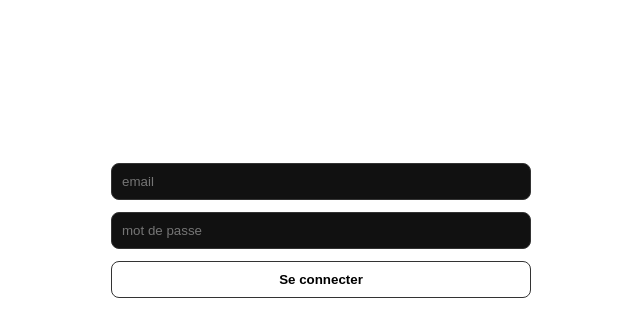
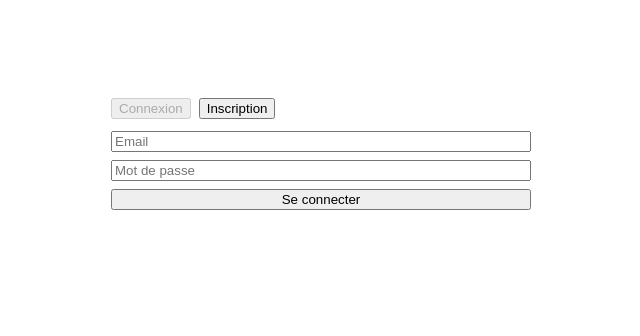
Before and after one commit to SaohTG/m3u-xstream-lector, a React (Vite) app in the folder packages/web/: page /auth in a window 1280 px wide. Shown: the top 336 px of the page, without its empty margins (319-959 px from the left). Built offline with nearby package versions, Linux system fonts and the light colour scheme; no server answers.

Commit message:
Update Auth.tsx

```diff
--- a/packages/web/src/routes/Auth.tsx
+++ b/packages/web/src/routes/Auth.tsx
@@ -1,80 +1,48 @@
-import React from 'react';
+import React, { useState } from 'react';
 import { useNavigate } from 'react-router-dom';
 import { api, setToken } from '../lib/api';
 
 export default function Auth() {
   const nav = useNavigate();
-  const [email, setEmail] = React.useState('');
-  const [password, setPassword] = React.useState('');
-  const [err, setErr] = React.useState('');
-  const [loading, setLoading] = React.useState(false);
+  const [mode, setMode] = useState<'login'|'signup'>('login');
+  const [email, setEmail] = useState('');
+  const [password, setPassword] = useState('');
+  const [err, setErr] = useState<string | null>(null);
+  const [loading, setLoading] = useState(false);
 
-  async function onLogin(e: React.FormEvent) {
+  const submit = async (e: React.FormEvent) => {
     e.preventDefault();
-    setErr('');
-    setLoading(true);
+    setErr(null); setLoading(true);
     try {
-      // endpoint principal
-      let r: any;
-      try {
-        r = await api('/auth/login', {
-          method: 'POST',
-          body: { email, password },
-        });
-      } catch (e: any) {
-        // compat si ton API utilise /auth/signin
-        if (String(e.message || '').startsWith('404')) {
-          r = await api('/auth/signin', {
-            method: 'POST',
-            body: { email, password },
-          });
-        } else {
-          throw e;
-        }
-      }
-
-      const token =
-        r?.access_token || r?.accessToken || r?.token || r?.jwt || null;
-      if (!token) throw new Error('Réponse API login invalide (token manquant)');
-
-      setToken(token);
+      const path = mode === 'login' ? '/auth/login' : '/auth/signup';
+      const res = await api(path, {
+        method: 'POST',
+        body: JSON.stringify({ email, password }), // ✅ JSON stringifié
+      });
+      const token = res?.access_token || res?.token;
+      if (!token) throw new Error('Token manquant');
+      setToken(token);                 // ✅ export présent
       nav('/onboarding', { replace: true });
     } catch (e: any) {
-      setErr(e?.message || 'Erreur de connexion');
+      setErr(e.message || String(e));
     } finally {
       setLoading(false);
     }
-  }
+  };
 
   return (
-    <div style={{ maxWidth: 420, margin: '10vh auto', padding: 16, color: '#fff' }}>
-      <h2>Connexion</h2>
-      <form onSubmit={onLogin} style={{ display: 'grid', gap: 12 }}>
-        <input
-          type="email"
-          placeholder="email"
-          value={email}
-          onChange={(e) => setEmail(e.target.value)}
-          style={{ padding: 10, borderRadius: 8, border: '1px solid #333', background: '#111', color: '#fff' }}
-          required
-        />
-        <input
-          type="password"
-          placeholder="mot de passe"
-          value={password}
-          onChange={(e) => setPassword(e.target.value)}
-          style={{ padding: 10, borderRadius: 8, border: '1px solid #333', background: '#111', color: '#fff' }}
-          required
-        />
-        <button
-          type="submit"
-          disabled={loading}
-          style={{ padding: '10px 14px', borderRadius: 8, border: '1px solid #333', background: '#fff', color: '#000', fontWeight: 700 }}
-        >
-          {loading ? 'Connexion…' : 'Se connecter'}
-        </button>
-        {err ? <div style={{ color: '#ff7b7b' }}>{err}</div> : null}
+    <div style={{ maxWidth: 420, margin: '40px auto', color: '#fff' }}>
+      <h1>{mode === 'login' ? 'Connexion' : 'Créer un compte'}</h1>
+      <div style={{ display:'flex', gap:8 }}>
+        <button onClick={()=>setMode('login')}  disabled={mode==='login'}>Connexion</button>
+        <button onClick={()=>setMode('signup')} disabled={mode==='signup'}>Inscription</button>
+      </div>
+      <form onSubmit={submit} style={{ display:'grid', gap:8, marginTop:12 }}>
+        <input placeholder="Email" value={email} onChange={e=>setEmail(e.target.value)} />
+        <input placeholder="Mot de passe" type="password" value={password} onChange={e=>setPassword(e.target.value)} />
+        <button type="submit" disabled={loading}>{loading ? '...' : (mode==='login' ? 'Se connecter' : 'Créer')}</button>
       </form>
+      {err && <div style={{ color:'#f55', marginTop:8 }}>{err}</div>}
     </div>
   );
 }
```
